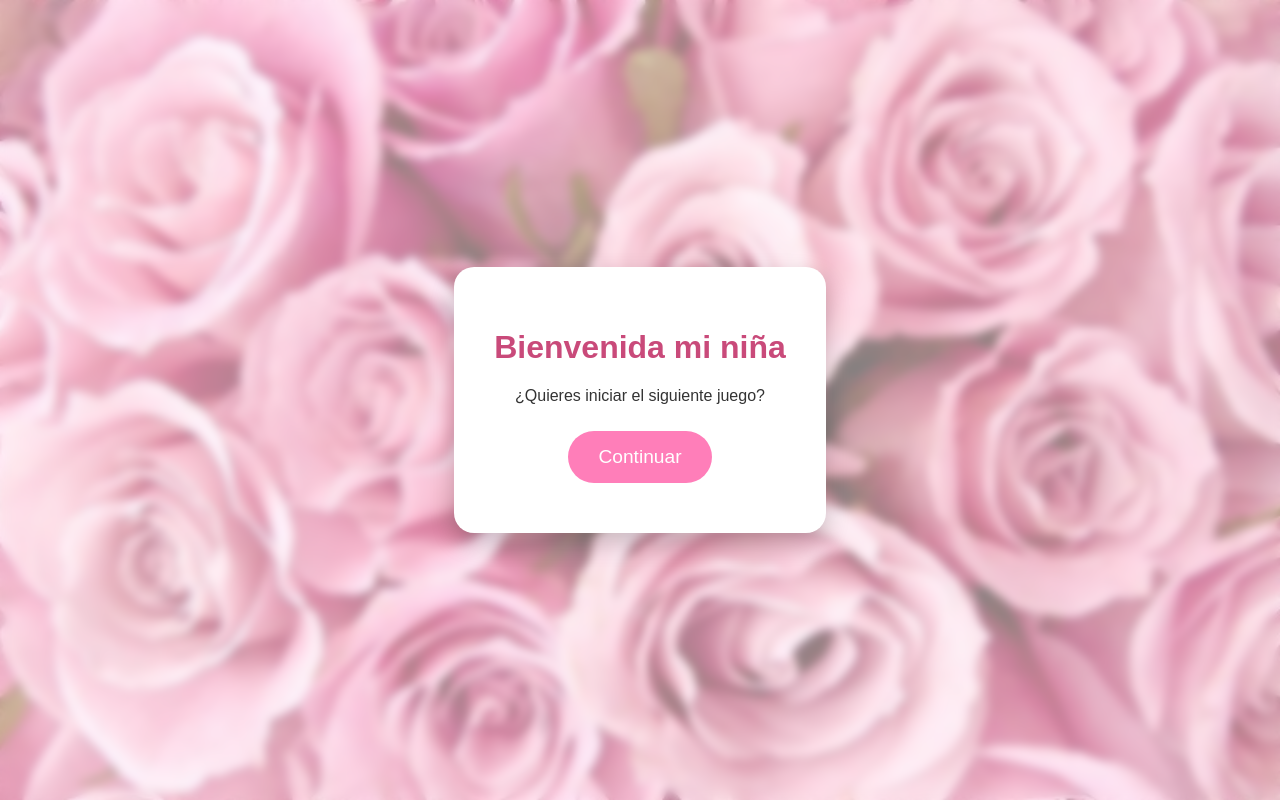
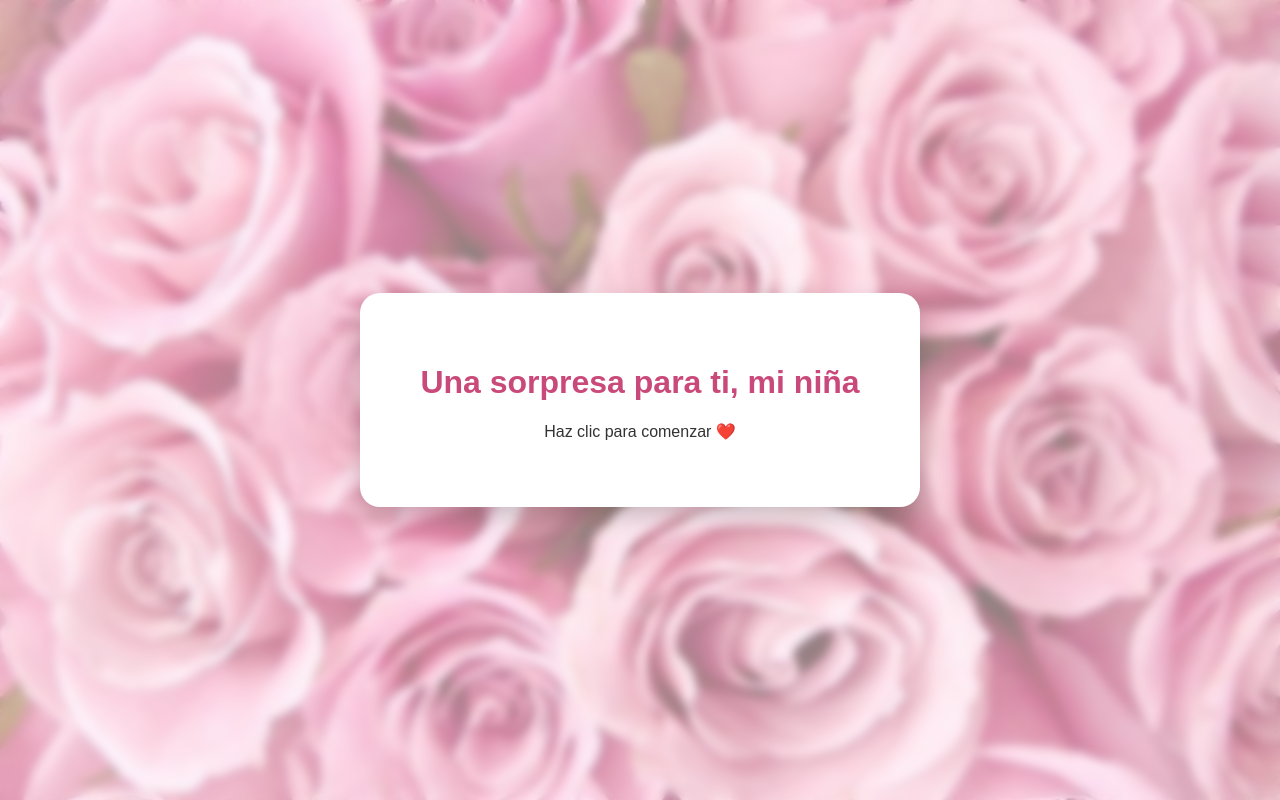
Before and after one commit to weblanco0011/Para-ella, a plain HTML site: page index.html in a window 1280 px wide. Drawn offline with Linux system fonts and the light colour scheme.

Commit message:
Add files via upload

```diff
--- a/index.html
+++ b/index.html
@@ -11,8 +11,16 @@
     <!-- Etiqueta de audio para la lista de reproducción -->
     <audio id="musica-fondo"></audio>
 
-    <!-- Pantalla 1: Bienvenida -->
-    <div id="pantalla1" class="pantalla visible">
+    <!-- PANTALLA DE ENTRADA NUEVA (para iniciar la música con un clic) -->
+    <div id="pantalla-entrada" class="pantalla visible">
+        <div class="contenido-entrada">
+            <h1>Una sorpresa para ti, mi niña</h1>
+            <p>Haz clic para comenzar ❤️</p>
+        </div>
+    </div>
+
+    <!-- Pantalla 1: Bienvenida (ahora oculta al inicio) -->
+    <div id="pantalla1" class="pantalla">
         <div class="contenido">
             <h1>Bienvenida mi niña</h1>
             <p>¿Quieres iniciar el siguiente juego?</p>
--- a/script.js
+++ b/script.js
@@ -1,5 +1,6 @@
 document.addEventListener('DOMContentLoaded', function() {
     // Referencias a los elementos del DOM
+    const pantallaEntrada = document.getElementById('pantalla-entrada');
     const pantalla1 = document.getElementById('pantalla1');
     const pantalla2 = document.getElementById('pantalla2');
     const pantallaJuego = document.getElementById('pantalla-juego');
@@ -27,18 +28,15 @@ document.addEventListener('DOMContentLoaded', function() {
     let cancionActual = 0;
 
     musicaFondo.addEventListener('ended', function() {
-        // Avanza a la siguiente canción
         cancionActual++;
-        // Si llega al final de la lista, vuelve al principio
         if (cancionActual >= canciones.length) {
             cancionActual = 0;
         }
-        // Carga y reproduce la nueva canción
         musicaFondo.src = canciones[cancionActual];
         musicaFondo.play();
     });
 
-    // --- Lógica del Juego de Memoria ---
+    // --- Lógica del Juego de Memoria (sin cambios) ---
     const cardEmojis = ['🤍', '😏', '🥺', '😉', '🫣', '🥹'];
     let cards = [...cardEmojis, ...cardEmojis];
     let hasFlippedCard = false;
@@ -107,12 +105,19 @@ document.addEventListener('DOMContentLoaded', function() {
         [firstCard, secondCard] = [null, null];
     }
 
-    // --- Lógica de Navegación entre Pantallas ---
-    btnContinuar.addEventListener('click', () => {
-        // Inicia la lista de reproducción con la primera canción
+    // --- LÓGICA DE NAVEGACIÓN NUEVA Y MEJORADA ---
+
+    // 1. El primer clic en la pantalla de entrada inicia la música
+    pantallaEntrada.addEventListener('click', () => {
         musicaFondo.src = canciones[cancionActual];
         musicaFondo.play();
 
+        pantallaEntrada.classList.remove('visible');
+        pantalla1.classList.add('visible');
+    });
+
+    // 2. El siguiente botón solo cambia la pantalla
+    btnContinuar.addEventListener('click', () => {
         pantalla1.classList.remove('visible');
         pantalla2.classList.add('visible');
     });
@@ -131,6 +136,7 @@ document.addEventListener('DOMContentLoaded', function() {
         pantalla3.classList.add('visible');
     });
 
+    // --- Lógica de la propuesta (sin cambios) ---
     btnSi.addEventListener('click', () => {
         modalTerminos.style.display = 'flex';
     });
--- a/style.css
+++ b/style.css
@@ -28,6 +28,18 @@ body {
 
 .pantalla.visible {
     display: flex; /* Muestra la pantalla activa */
+}
+
+/* Estilo para la nueva pantalla de entrada */
+#pantalla-entrada {
+    cursor: pointer;
+}
+
+.contenido-entrada {
+    background: white;
+    padding: 50px 60px;
+    border-radius: 20px;
+    box-shadow: 0 10px 25px rgba(0,0,0,0.2);
 }
 
 .contenido, .contenido-pregunta {
```
